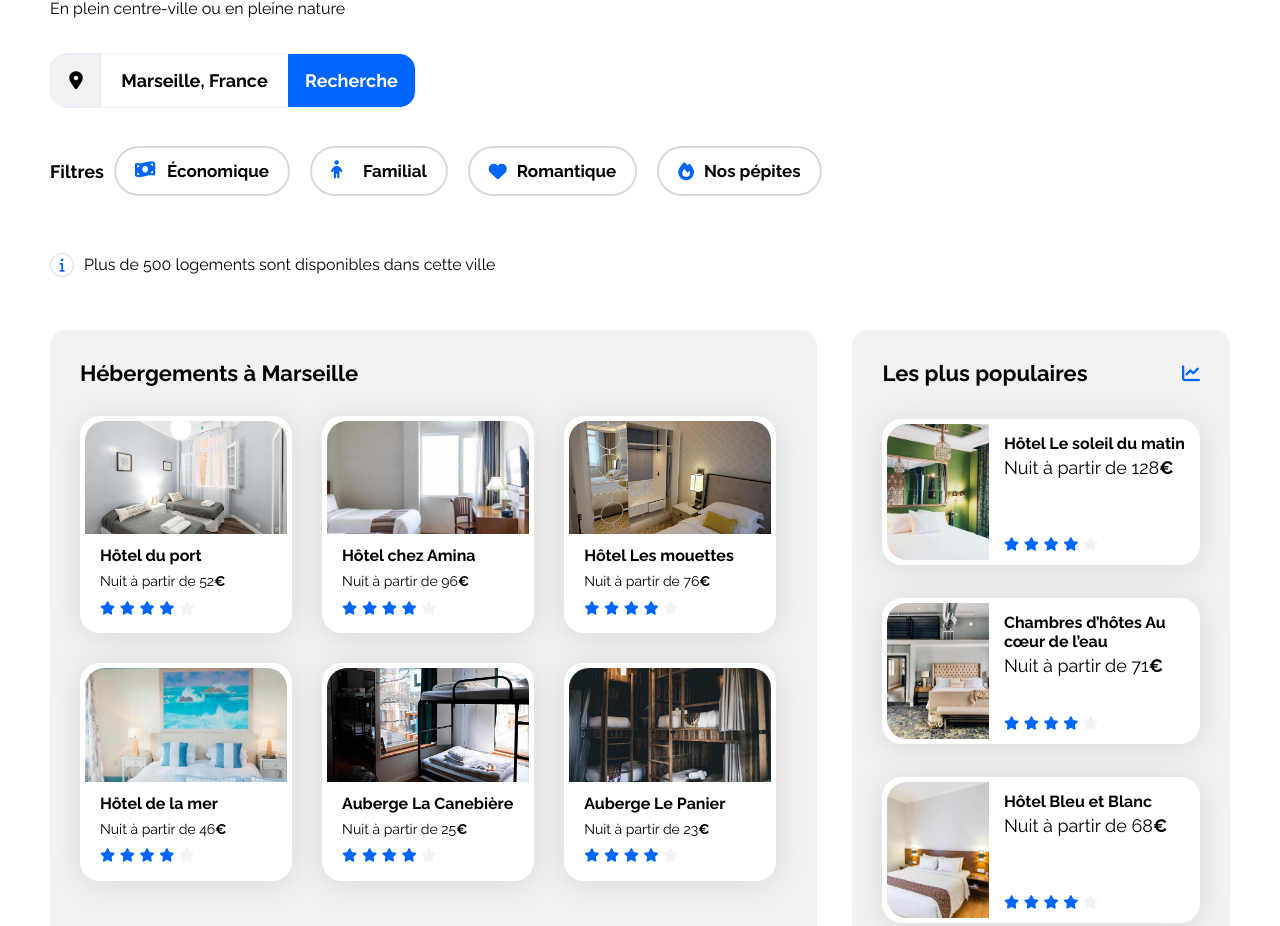
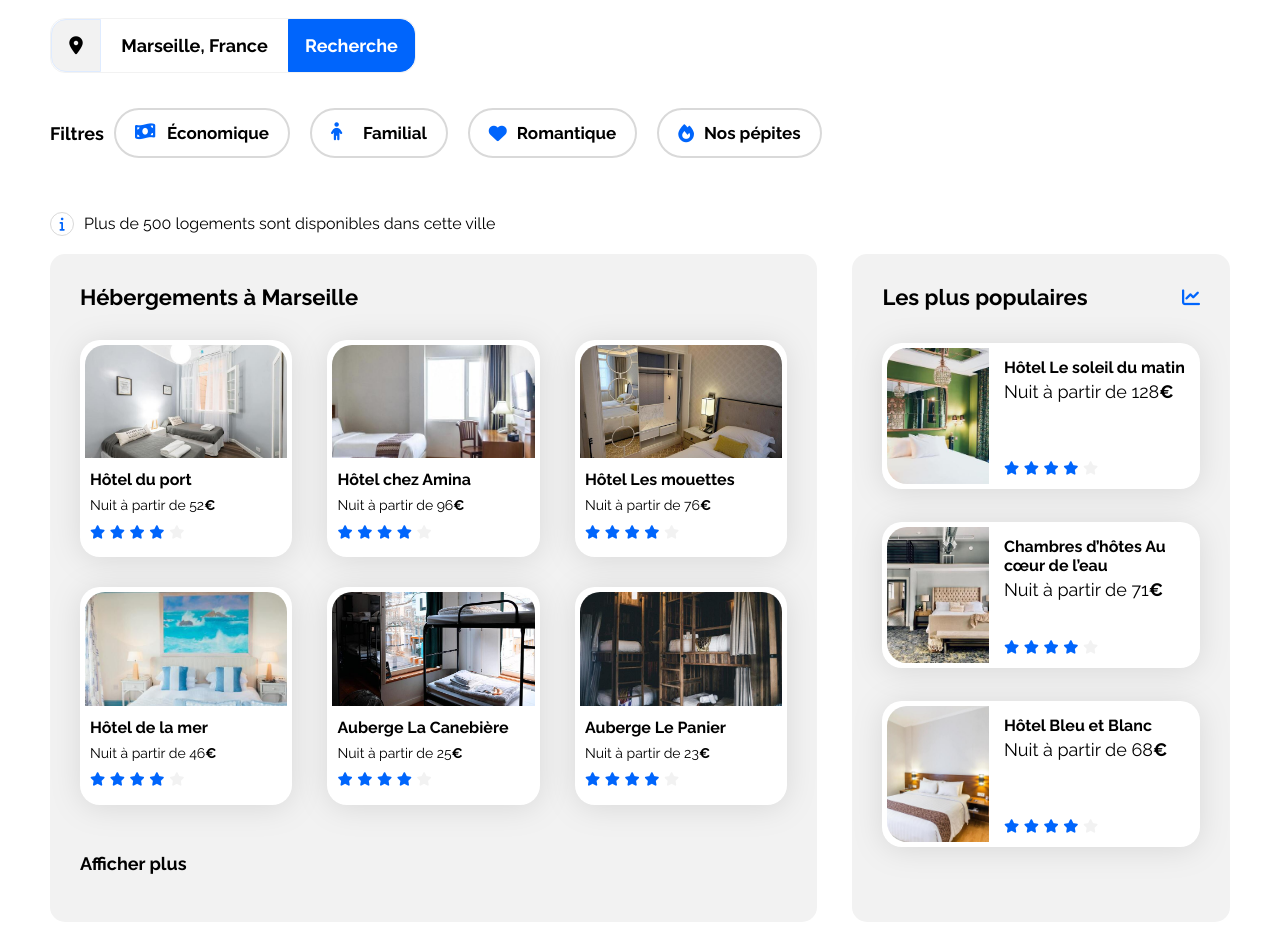
Before and after one commit to vaden/booki, a plain HTML site: page index.html in a window 1280 px wide. Shown: the part 232-1158 px from the top of the page. Drawn offline with Linux system fonts and the light colour scheme.

Commit message:
Forme finale corrigée

```diff
--- a/css/style.css
+++ b/css/style.css
@@ -1,6 +1,6 @@
 /****** General ***********/
 * {
-  font-family: 'Raleway', sans-serif;
+  font-family: "Raleway", sans-serif;
   font-size: 18px;
   box-sizing: border-box;
 }
@@ -117,7 +117,7 @@ nav ul li {
 
 .nav-link:hover::before,
 .nav-link:focus::before {
-  content: '';
+  content: "";
   position: absolute;
   width: 100%;
   height: 2px;
@@ -128,13 +128,12 @@ nav ul li {
   background-color: var(--main-color);
 }
 
-/*******  Header *******/
+/*******  Title and search *******/
 
-header {
+#title-and-search {
   display: flex;
   flex-direction: column;
   gap: 35px;
-  margin-top: 35px;
 }
 
 .title {
@@ -270,13 +269,13 @@ button i.fa-magnifying-glass {
   margin: 0;
 }
 
-header .info {
+.info {
   display: flex;
   align-items: center;
   gap: 10px;
 }
 
-header .info i {
+.info i {
   display: flex;
   justify-content: center;
   align-items: center;
@@ -288,7 +287,7 @@ header .info i {
   line-height: 1;
 }
 
-header .info .info-text {
+.info .info-text {
   font-size: 16px;
   font-weight: 400;
 }
@@ -319,8 +318,8 @@ header .info .info-text {
 .hebergement-cards {
   display: flex;
   flex-wrap: wrap;
-  gap: 30px;
-  align-items: stretch;
+  justify-content: space-between;
+  row-gap: 30px;
 }
 
 .hebergement-cards a {
@@ -353,7 +352,7 @@ header .info .info-text {
   justify-content: start;
   flex-direction: column;
   gap: 8px;
-  padding: 0 15px;
+  padding: 0 5px;
 }
 
 .hebergement-cards .card-txt {
@@ -538,7 +537,7 @@ footer .footer-links li a {
   }
 
   .nav-link:active::before {
-    content: '';
+    content: "";
     position: absolute;
     width: 100%;
     height: 2px;
@@ -675,7 +674,7 @@ footer .footer-links li a {
   }
 
   .nav-link:active::before {
-    content: '';
+    content: "";
     position: absolute;
     width: 100%;
     height: 2px;
--- a/index.html
+++ b/index.html
@@ -22,6 +22,7 @@
 
   <body>
     <div class="main-container">
+      <header>
         <nav>
           <div class="logo">
             <a href="#">
@@ -33,7 +34,9 @@
             <li><a class="nav-link" href="#activity">Activités</a></li>
           </ul>
         </nav>
-      <header>
+      </header>
+      <main>
+        <section id="title-and-search">
           <div class="title">
             <h1>Trouver votre hébergement pour des vacances de rêve</h1>
             <p>En plein centre-ville ou en pleine nature</p>
@@ -48,35 +51,34 @@
               <span class="btn-text">Recherche</span>
             </button>
           </form>
-        <section id="filtres">
-          <h3 class="filtres-title">Filtres</h3>
+          <article id="filtres">
+            <h2 class="filtres-title">Filtres</h2>
             <div id="pills">
               <div class="pill">
                 <i class="fa-solid fa-money-bill-wave"></i>
-              <h4 class="pill-title">Économique</h4>
+                <h3 class="pill-title">Économique</h3>
               </div>
               <div class="pill">
                 <i class="fa-solid fa-child"></i>
-              <h4 class="pill-title">Familial</h4>
+                <h3 class="pill-title">Familial</h3>
               </div>
               <div class="pill">
                 <i class="fa-solid fa-heart"></i>
-              <h4 class="pill-title">Romantique</h4>
+                <h3 class="pill-title">Romantique</h3>
               </div>
               <div class="pill">
                 <i class="fa-solid fa-fire"></i>
-              <h4 class="pill-title">Nos pépites</h4>
+                <h3 class="pill-title">Nos pépites</h3>
               </div>
             </div>
-        </section>
+          </article>
           <p class="info">
             <i class="fa-solid fa-info"></i
             ><span class="info-text"
               >Plus de 500 logements sont disponibles dans cette ville</span
             >
           </p>
-      </header>
-      <main>
+        </section>
         <div class="hebergements-and-populaires">
           <section id="hebergements">
             <h2 class="section-title">Hébergements à Marseille</h2>
@@ -398,7 +400,7 @@
       </main>
       <footer>
         <section class="propos">
-          <h3 class="footer-title">À propos</h3>
+          <p class="footer-title">À propos</p>
           <ul class="footer-links">
             <li><a href="#">Fonctionnement du site</a></li>
             <li><a href="#">Conditions générales</a></li>
@@ -406,14 +408,14 @@
           </ul>
         </section>
         <section class="nohebergement">
-          <h3 class="footer-title">Nos hébergements</h3>
+          <p class="footer-title">Nos hébergements</p>
           <ul class="footer-links">
             <li><a href="#">Charte qualité</a></li>
             <li><a href="#">Proposer votre hôtel</a></li>
           </ul>
         </section>
         <section class="assistance">
-          <h3 class="footer-title">Assistance</h3>
+          <p class="footer-title">Assistance</p>
           <ul class="footer-links">
             <li><a href="#">Centre d'aide</a></li>
             <li><a href="#">Nous contacter</a></li>
```
Lines whose indentation alone changed are shown as unchanged.
